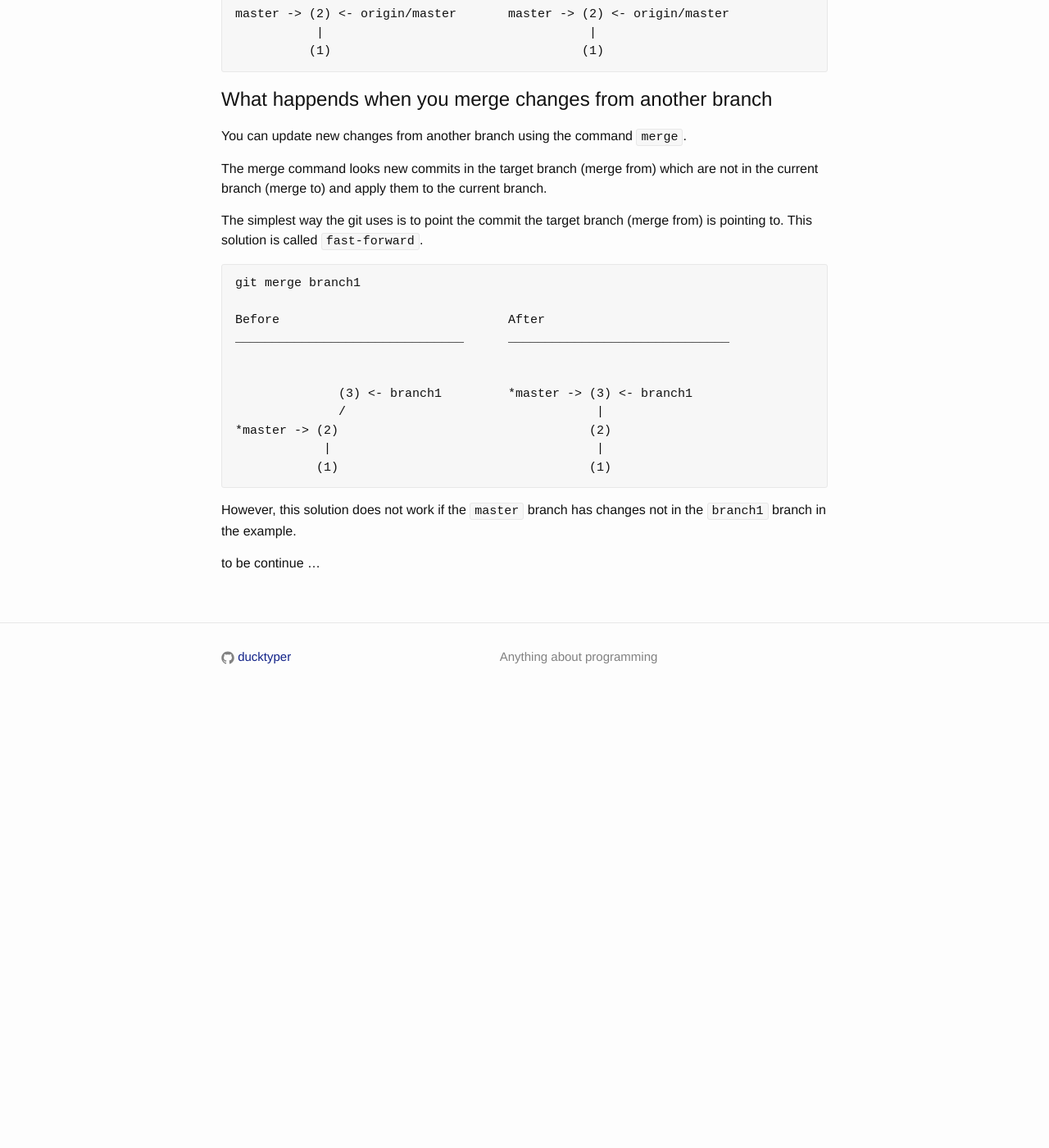
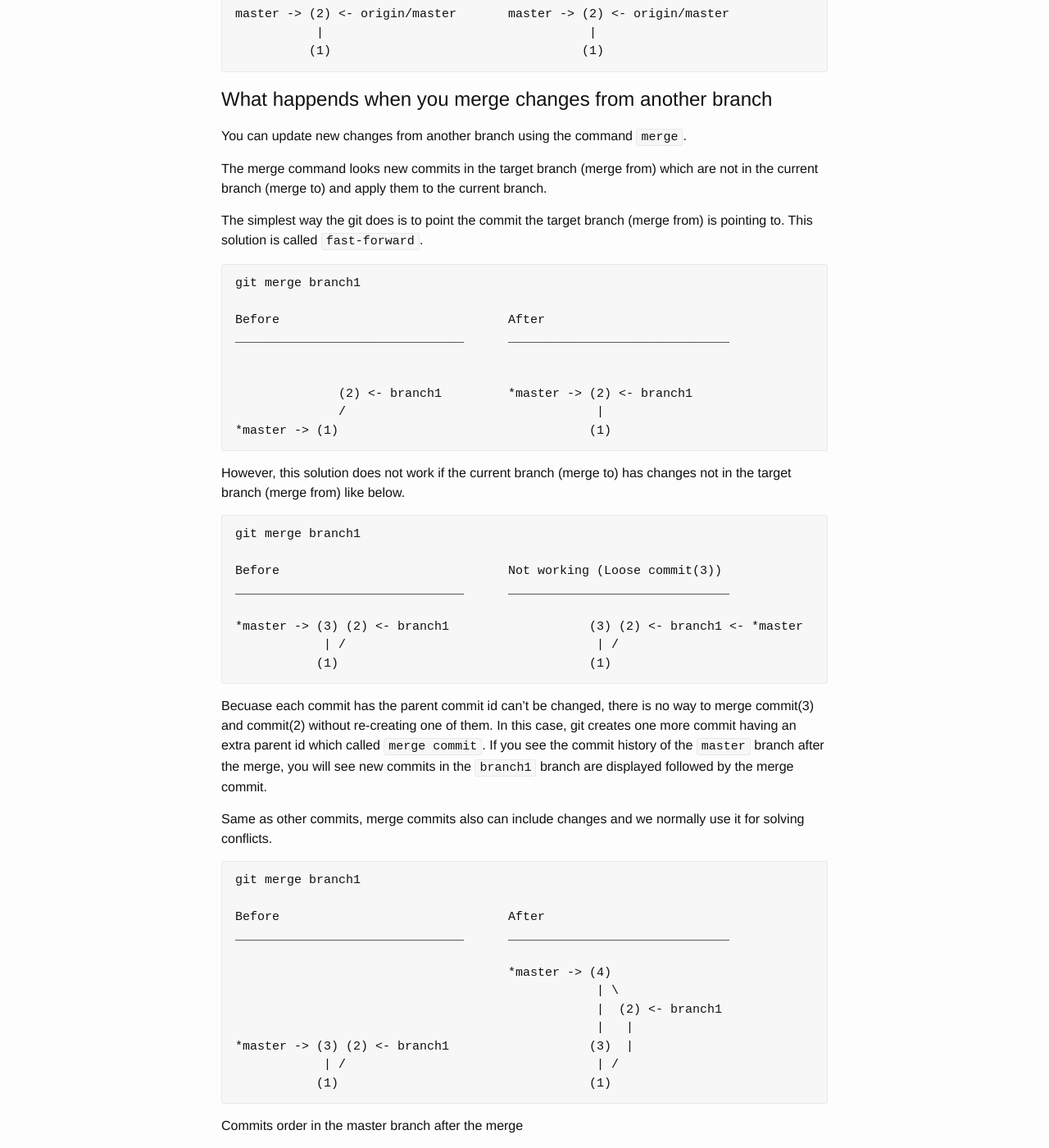
Before and after one commit to ducktyper/ducktyper.github.io, a Jekyll site: the page built from _posts/2016-04-23-how-git-works.markdown, in a window 1280 px wide and 1400 px high, scrolled down 4566 px. Shown: the whole window at 82% size. Built offline with Jekyll 4.4.1, drawn with Linux system fonts in a browser that asks for light colours; before the commit the page ends 5438 px from its top, so only the background shows below that; some of the changed text lies outside the part shown.

Commit message:
Expand how-git-works

````diff
--- a/_posts/2016-04-23-how-git-works.markdown
+++ b/_posts/2016-04-23-how-git-works.markdown
@@ -230,7 +230,7 @@ You can update new changes from another branch using the command `merge`.
 The merge command looks new commits in the target branch (merge from) which are
 not in the current branch (merge to) and apply them to the current branch.
 
-The simplest way the git uses is to point the commit the target branch (merge from)
+The simplest way the git does is to point the commit the target branch (merge from)
 is pointing to. This solution is called `fast-forward`.
 
 ```
@@ -240,14 +240,52 @@ Before                               After
 _______________________________      ______________________________
 
 
-              (3) <- branch1         *master -> (3) <- branch1
+              (2) <- branch1         *master -> (2) <- branch1
               /                                  |
-*master -> (2)                                  (2)
-            |                                    |
+*master -> (1)                                  (1)
+```
+
+However, this solution does not work if the current branch (merge to) has changes
+not in the target branch (merge from) like below.
+
+```
+git merge branch1
+
+Before                               Not working (Loose commit(3))
+_______________________________      ______________________________
+
+*master -> (3) (2) <- branch1                   (3) (2) <- branch1 <- *master
+            | /                                  | /
            (1)                                  (1)
 ```
 
-However, this solution does not work if the `master` branch has changes not
-in the `branch1` branch in the example.
+Becuase each commit has the parent commit id can't be changed, there is no way
+to merge commit(3) and commit(2) without re-creating one of them. In this case,
+git creates one more commit having an extra parent id which called `merge commit`.
+If you see the commit history of the `master` branch after the merge, you will see
+new commits in the `branch1` branch are displayed followed by the merge commit.
+
+Same as other commits, merge commits also can include changes and we normally
+use it for solving conflicts.
+
+```
+git merge branch1
+
+Before                               After
+_______________________________      ______________________________
+
+                                     *master -> (4)
+                                                 | \
+                                                 |  (2) <- branch1
+                                                 |   |
+*master -> (3) (2) <- branch1                   (3)  |
+            | /                                  | /
+           (1)                                  (1)
+```
+Commits order in the master branch after the merge
+
+(1) -> (3) -> (2) -> (4)
+``
+
 
 to be continue ...
````
